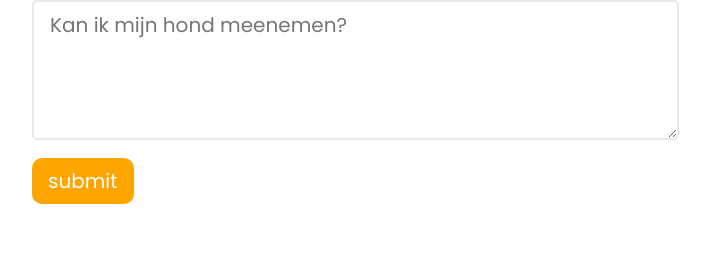
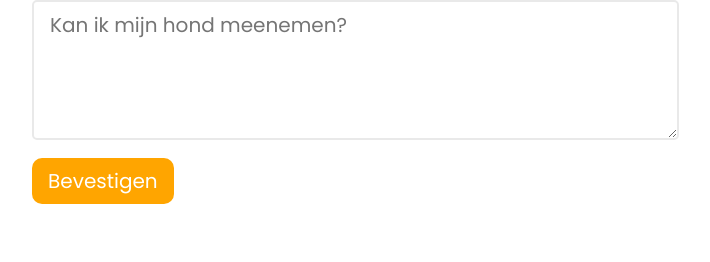
Before and after one commit to ThijmenH01/KapperMarjolein2.0, a PHP site: page /reserveren.php in a window 1280 px wide. Shown: the part 1690-1952 px from the top of the page, without its empty margins (72-782 px from the left). Run offline with PHP 8.4, Linux system fonts and the light colour scheme.

Commit message:
naam aangepast

```diff
--- a/reserveren.php
+++ b/reserveren.php
@@ -184,7 +184,7 @@
         <h5>Opmerkingen</h5>
         <textarea id="note" name="notities" placeholder="Kan ik mijn hond meenemen?" rows="4" cols="35"></textarea><br>
 
-        <input type="submit" id="submit" name="submit" value="submit"><br><br>
+        <input type="submit" id="submit" name="submit" value="Bevestigen"><br><br>
 
 
       </form>
```
